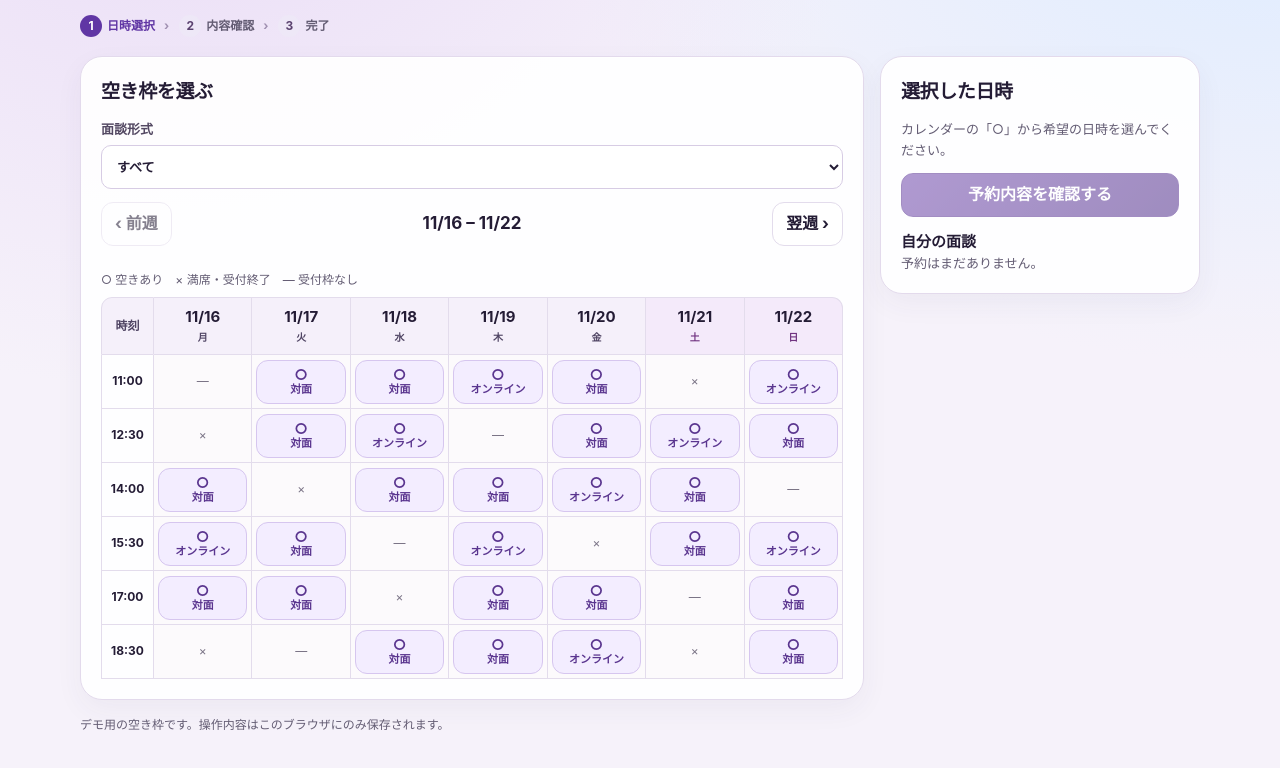
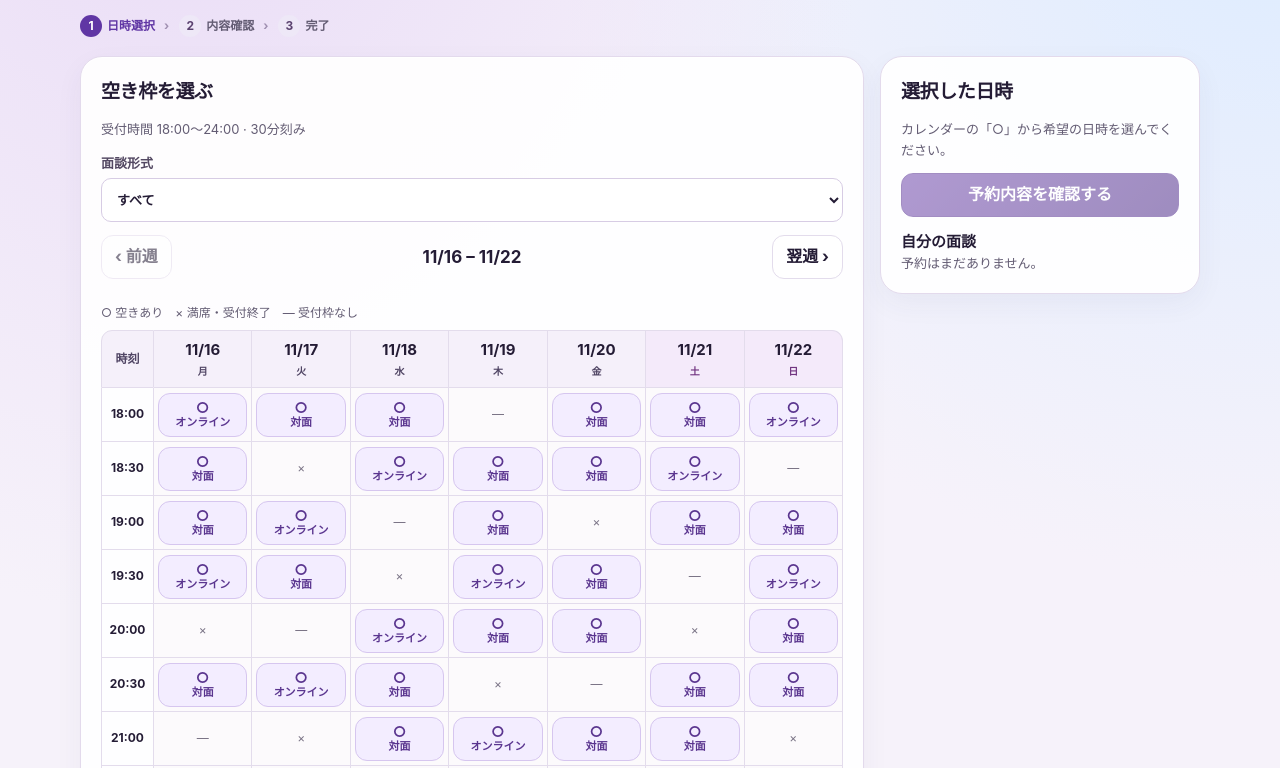
Before and after one commit to ryo1107sai10/night-pallet-line-demo, a plain HTML site: page interview/index.html in a window 1280 px wide. Shown: the part 211-979 px from the top of the page. Before the commit the page ends 946 px from the top, so only its background shows below. Drawn offline with Linux system fonts and the light colour scheme.

Commit message:
Show evening interview hours and editable demo settings

```diff
--- a/interview/calendar.css
+++ b/interview/calendar.css
@@ -68,3 +68,6 @@ body.has-interviews main.auth{max-width:min(1120px,calc(100vw - 30px))}
 @media(max-width:760px){.interview-app .columns{grid-template-columns:1fr;gap:10px}.interview-app .box{padding:13px;border-radius:16px}.interview-app .desktop-calendar{display:none}.interview-app .mobile-calendar{display:block}.interview-app .hero{padding:19px 0 12px}.interview-page #interview,.interview-page .interview-header{width:calc(100% - 24px)}}
 
 .interview-app input.inline-check{width:auto;min-height:0}
+.interview-app .time-fields{display:grid;grid-template-columns:1fr 1fr;gap:10px}
+.interview-app .mobile-slots button:disabled{background:#f4f0f7;color:#655d72;opacity:1}
+.interview-app .mobile-slots button span{font-size:11px}
--- a/interview/calendar.mjs
+++ b/interview/calendar.mjs
@@ -1,13 +1,20 @@
+import { clockLabel, defaultHours, fitsHours, interval, lastMinute, localTime, timeOptions } from './hours.mjs'
+
 const days=['日','月','火','水','木','金','土']
 const methods={onsite:'対面',online:'オンライン'}
 const range=7
 const dayMs=86400000
 const shift=(date,amount)=>new Date(Date.parse(date+'T00:00:00Z')+amount*dayMs).toISOString().slice(0,10)
-export const dateKey=(date,zone)=>new Intl.DateTimeFormat('sv-SE',{timeZone:zone,year:'numeric',month:'2-digit',day:'2-digit'}).format(new Date(date))
+export const dateKey=(date,zone)=>localTime(date,zone).date
 const weekday=date=>new Date(date+'T00:00:00Z').getUTCDay()
 const label=date=>Number(date.slice(5,7))+'/'+Number(date.slice(8,10))
-const time=(instant,zone)=>new Intl.DateTimeFormat('ja-JP',{timeZone:zone,hour:'2-digit',minute:'2-digit',hourCycle:'h23'}).format(new Date(instant))
-export const formatAppointment=(slot,zone)=>label(dateKey(slot.starts_at,zone))+'（'+days[weekday(dateKey(slot.starts_at,zone))]+'） '+time(slot.starts_at,zone)+'〜'+time(slot.ends_at,zone)
+export function formatAppointment(slot,zone){
+  const {date,minutes}=localTime(slot.starts_at,zone)
+  const finish=localTime(slot.ends_at,zone)
+  const end=lastMinute(slot.starts_at,slot.ends_at,zone)
+  const endLabel=end===null?label(finish.date)+' '+clockLabel(finish.minutes):clockLabel(end)
+  return label(date)+'（'+days[weekday(date)]+'） '+clockLabel(minutes)+'〜'+endLabel
+}
 const duration=slot=>Math.round((Date.parse(slot.ends_at)-Date.parse(slot.starts_at))/60000)+'分'
 
 function el(tag,text,cls){
@@ -82,9 +89,22 @@ export async function mountInterview(root,service) {
   function calendar(){
     const cal=box('空き枠を選ぶ')
     const dates=Array.from({length:range},(_,i)=>shift(start,i))
-    const valid=data.slots.filter(slot=>filter==='all'||slot.method===filter)
+    const hours=data.hours??defaultHours
+    const times=timeOptions(hours.start,hours.end)
     const current=dates.includes(day)?day:dates[0]
-    const counts=new Map(dates.map(date=>[date,valid.filter(slot=>slot.available&&dateKey(slot.starts_at,data.timezone)===date).length]))
+    const pending=new Map()
+    const counts=new Map(dates.map(date=>[date,0]))
+    for(const slot of data.slots){
+      if(filter!=='all'&&slot.method!==filter)continue
+      if(!fitsHours(slot.starts_at,slot.ends_at,data.timezone,hours))continue
+      const {date,minutes}=localTime(slot.starts_at,data.timezone)
+      if(!counts.has(date))continue
+      const key=date+'/'+minutes
+      const sameTime=pending.get(key)??[]
+      sameTime.push(slot)
+      pending.set(key,sameTime)
+      if(slot.available)counts.set(date,counts.get(date)+1)
+    }
     const bar=el('div',null,'weekbar')
     const prev=action('‹ 前週',event=>run(()=>week(-7),event.currentTarget))
     const forward=action('翌週 ›',event=>run(()=>week(7),event.currentTarget))
@@ -101,7 +121,7 @@ export async function mountInterview(root,service) {
       root.querySelector('select')?.focus()
     }
     formats.append(el('span','面談形式'),mode)
-    cal.append(formats,bar)
+    cal.append(el('p','受付時間 '+clockLabel(hours.start)+'〜'+clockLabel(hours.end)+' · '+interval+'分刻み'),formats,bar)
 
     const table=el('table',null,'grid desktop-calendar')
     table.append(el('caption','○ 空きあり　× 満席・受付終了　— 受付枠なし'))
@@ -114,13 +134,12 @@ export async function mountInterview(root,service) {
       th.append(text,el('small',days[weekday(date)]))
       head.append(th)
     }
-    const keys=[...new Set(valid.map(slot=>time(slot.starts_at,data.timezone)))].sort()
     const tbody=table.createTBody()
-    for(const key of keys){
-      const row=tbody.insertRow(), th=el('th',key);th.scope='row';row.append(th)
+    for(const key of times){
+      const row=tbody.insertRow(), th=el('th',clockLabel(key));th.scope='row';row.append(th)
       for(const date of dates){
         const cell=row.insertCell()
-        const slots=valid.filter(slot=>dateKey(slot.starts_at,data.timezone)===date&&time(slot.starts_at,data.timezone)===key)
+        const slots=pending.get(date+'/'+key)??[]
         if(!slots.length)cell.textContent='—'
         for(const slot of slots){
           if(slot.available)cell.append(slotButton(slot,true))
@@ -142,14 +161,18 @@ export async function mountInterview(root,service) {
       strip.append(b)
     }
     const list=el('div',null,'mobile-slots')
-    for(const slot of valid.filter(slot=>dateKey(slot.starts_at,data.timezone)===current)){
-      if(slot.available)list.append(slotButton(slot,false))
-      else {const b=action(time(slot.starts_at,data.timezone)+' ×',null);b.disabled=true;list.append(b)}
+    for(const key of times){
+      const options=pending.get(current+'/'+key)??[]
+      const free=options.filter(slot=>slot.available)
+      if(free.length){list.append(...free.map(slot=>slotButton(slot,false)));continue}
+      const closed=action('',null)
+      closed.disabled=true
+      closed.append(el('b',clockLabel(key)),el('span',options.length?'満席・終了':'枠なし'))
+      list.append(closed)
     }
     mobile.append(strip,list)
-    if(!list.childElementCount)mobile.append(el('p','この日の受付枠はありません。'))
     cal.append(table,mobile)
-    if(!keys.length)cal.append(el('p','この週に公開中の面談枠はありません。翌週もご確認ください。','small'))
+    if(!pending.size)cal.append(el('p','この週に公開中の面談枠はありません。翌週もご確認ください。','small'))
     return cal
   }
   function slotButton(slot,compact){
@@ -163,7 +186,7 @@ export async function mountInterview(root,service) {
     b.dataset.slot=slot.id
     b.setAttribute('aria-pressed',String(chosen))
     b.setAttribute('aria-label',formatAppointment(slot,data.timezone)+' '+methods[slot.method]+' 空きあり')
-    b.append(el('b',compact?'○':time(slot.starts_at,data.timezone)),el('span',methods[slot.method]))
+    b.append(el('b',compact?'○':clockLabel(localTime(slot.starts_at,data.timezone).minutes)),el('span',methods[slot.method]))
     return b
   }
 
--- /dev/null
+++ b/interview/demo-hours.mjs
@@ -0,0 +1,31 @@
+import {defaultHours} from './hours.mjs'
+import {configureHours} from './hours-form.mjs'
+
+const key='night-pro-interview-hours'
+export function loadHours(){
+  try{
+    const {start,end}=JSON.parse(localStorage.getItem(key))??defaultHours
+    if(Number.isInteger(start)&&Number.isInteger(end)&&start%30===0&&end%30===0&&start>=0&&end<=1440&&start<end)return {start,end}
+  }catch{ /* Storage can be unavailable or hold older data. */ }
+  return defaultHours
+}
+
+const form=document.querySelector('#interview-hours')
+if(form){
+  const status=document.querySelector('#hours-status')
+  configureHours(form,loadHours())
+  function save(hours){
+    try{
+      localStorage.setItem(key,JSON.stringify(hours))
+      status.textContent='受付時間を保存しました。面談予約に戻って確認できます。'
+    }catch{status.textContent='受付時間を保存できませんでした。'}
+  }
+  form.onsubmit=event=>{
+    event.preventDefault()
+    save({start:Number(form.elements.start.value),end:Number(form.elements.end.value)})
+  }
+  document.querySelector('#restore-hours').onclick=()=>{
+    configureHours(form,defaultHours)
+    save(defaultHours)
+  }
+}
--- a/interview/demo.mjs
+++ b/interview/demo.mjs
@@ -1,4 +1,6 @@
 import {dateKey,mountInterview} from './calendar.mjs'
+import {clockLabel, fitsHours, timeOptions} from './hours.mjs'
+import {loadHours} from './demo-hours.mjs'
 
 const key='night-pro-interview-demo-v1'
 const timezone='Asia/Tokyo'
@@ -7,7 +9,7 @@ const startDay=Date.parse(today+'T00:00:00Z')
 const dayMs=86400000
 function demoSlots(){
   const slots=[]
-  const times=['11:00','12:30','14:00','15:30','17:00','18:30']
+  const times=timeOptions(0,1440).map(clockLabel)
   for(let day=0;day<=96;day++){
     const date=new Date(startDay+day*dayMs).toISOString().slice(0,10)
     for(const [row,time] of times.entries()){
@@ -27,7 +29,8 @@ const save=data=>localStorage.setItem(key,JSON.stringify(data))
 const conflict=message=>Object.assign(new Error(message),{status:409})
 const slots=demoSlots()
 function available(id,list){
-  const slot=slots.find(slot=>slot.id===id&&slot.available&&Date.parse(slot.starts_at)>Date.now())
+  const slot=slots.find(slot=>slot.id===id&&slot.available&&Date.parse(slot.starts_at)>Date.now()
+    &&fitsHours(slot.starts_at,slot.ends_at,timezone,loadHours()))
   if(!slot||list.some(item=>item.status==='confirmed'&&item.slot_id===id))throw conflict('この枠は予約できなくなりました。空き枠を選び直してください。')
   return slot
 }
@@ -41,7 +44,7 @@ await mountInterview(root,{
   async calendar(start=today){
     const end=new Date(Date.parse(start+'T00:00:00Z')+7*dayMs).toISOString().slice(0,10)
     const saved=bookings()
-    return {store:'銀座店（サンプル）',timezone,today,bookings:saved.slice(0,10),
+    return {store:'銀座店（サンプル）',timezone,today,hours:loadHours(),bookings:saved.slice(0,10),
       slots:slots.filter(slot=>slot.date>=start&&slot.date<end).map(slot=>({...slot,
         available:slot.available&&Date.parse(slot.starts_at)>Date.now()&&!saved.some(b=>b.slot_id===slot.id&&b.status==='confirmed')}))}
   },
--- /dev/null
+++ b/interview/hours-form.mjs
@@ -0,0 +1,14 @@
+import {clockLabel, interval, timeOptions} from './hours.mjs'
+
+export function configureHours(form,hours){
+  const {start,end}=form.elements
+  start.replaceChildren(...timeOptions(0,1440).map(value=>new Option(clockLabel(value),String(value))))
+  start.value=String(hours.start)
+  const showEnds=preferred=>{
+    const options=timeOptions(Number(start.value)+interval,1440,true)
+    end.replaceChildren(...options.map(value=>new Option(clockLabel(value),String(value))))
+    end.value=String(options.includes(preferred)?preferred:options.at(-1))
+  }
+  showEnds(hours.end)
+  start.onchange=()=>showEnds(Number(end.value))
+}
--- /dev/null
+++ b/interview/hours.mjs
@@ -0,0 +1,33 @@
+export const interval=30
+export const defaultHours=Object.freeze({start:18*60,end:24*60})
+export const clockLabel=minutes=>String(Math.floor(minutes/60)).padStart(2,'0')+':'+String(minutes%60).padStart(2,'0')
+
+export function timeOptions(start,end,includingEnd=false){
+  return Array.from({length:Math.max(0,(end-start)/interval+Number(includingEnd))},(_,index)=>start+index*interval)
+}
+
+const formats=new Map()
+export function localTime(instant,zone){
+  if(!formats.has(zone)) formats.set(zone,new Intl.DateTimeFormat('en-GB',{timeZone:zone,year:'numeric',month:'2-digit',day:'2-digit',
+    hour:'2-digit',minute:'2-digit',second:'2-digit',hourCycle:'h23'}))
+  const parts=Object.fromEntries(formats.get(zone).formatToParts(new Date(instant)).map(({type,value})=>[type,value]))
+  return {date:parts.year+'-'+parts.month+'-'+parts.day,minutes:Number(parts.hour)*60+Number(parts.minute),seconds:Number(parts.second)}
+}
+
+function endMinute(first,last){
+  if(first.date===last.date)return last.minutes
+  const tomorrow=new Date(Date.parse(first.date+'T00:00:00Z')+86400000).toISOString().slice(0,10)
+  return last.date===tomorrow && last.minutes===0 && last.seconds===0 ? 1440 : null
+}
+
+export function lastMinute(start,end,zone){
+  return endMinute(localTime(start,zone),localTime(end,zone))
+}
+
+export function fitsHours(start,end,zone,hours){
+  const first=localTime(start,zone),last=localTime(end,zone)
+  const through=endMinute(first,last)
+  return through!==null && first.seconds===0 && last.seconds===0 && new Date(start).getUTCMilliseconds()===0 &&
+    new Date(end).getUTCMilliseconds()===0 && first.minutes%interval===0 && through%interval===0 &&
+    first.minutes>=hours.start && through<=hours.end && through>first.minutes
+}
```
Also changed, not shown: interview/hours.html (added, +26 -0 lines), interview/index.html (+1 -1 lines).
